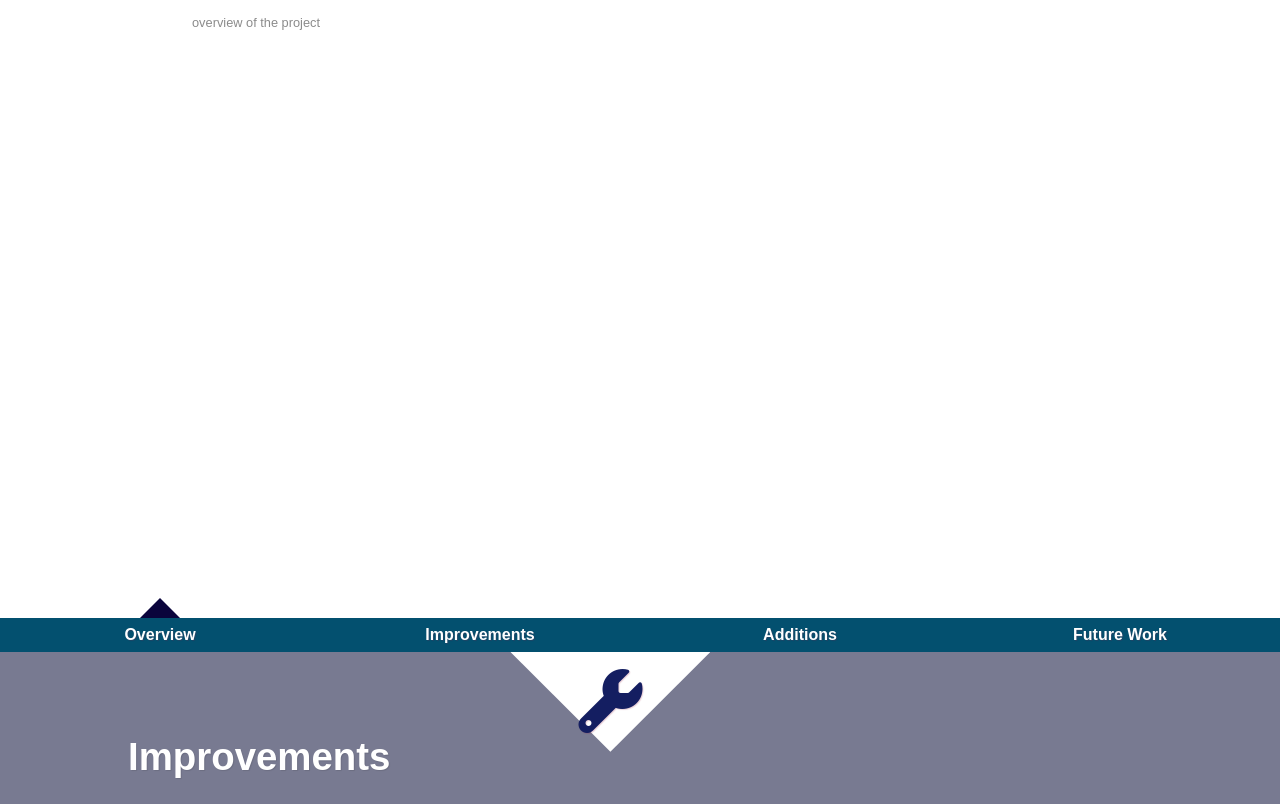
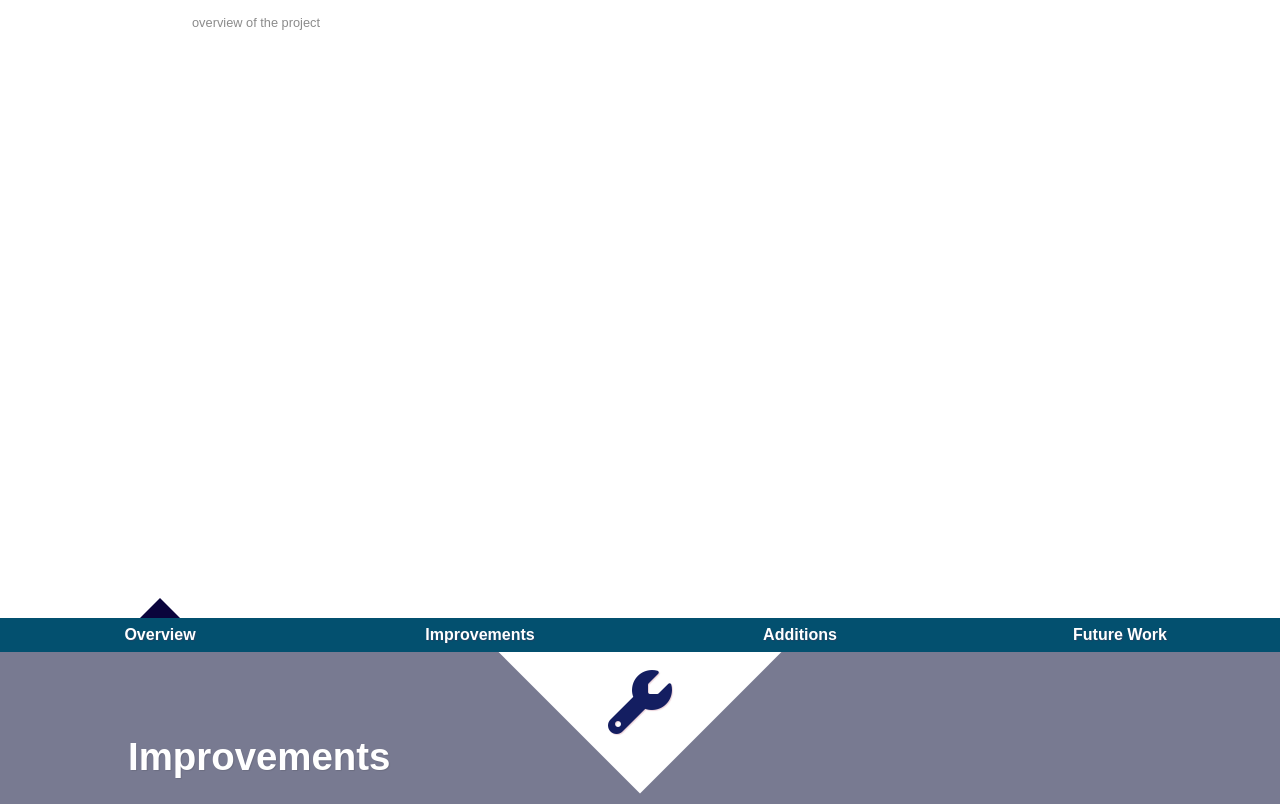
Before and after one commit to ghghyo/ghghyo.github.io, a plain HTML site: page project2.html in a window 1280 px wide. Shown: the part 148-952 px from the top of the page. Drawn offline with Linux system fonts and the light colour scheme.

Commit message:
Add files via upload

```diff
--- a/project2.html
+++ b/project2.html
@@ -160,9 +160,9 @@ a {
 /* Content elements */
 
 .st-deco{
-	width: 11vw;
-	height: 11vw;
-	position: absolute;
+	width: 200px;
+	height: 200px;
+	position: relative;
 	top: 0px;
 	left: 50%;
 	margin-left: -100px;
```
